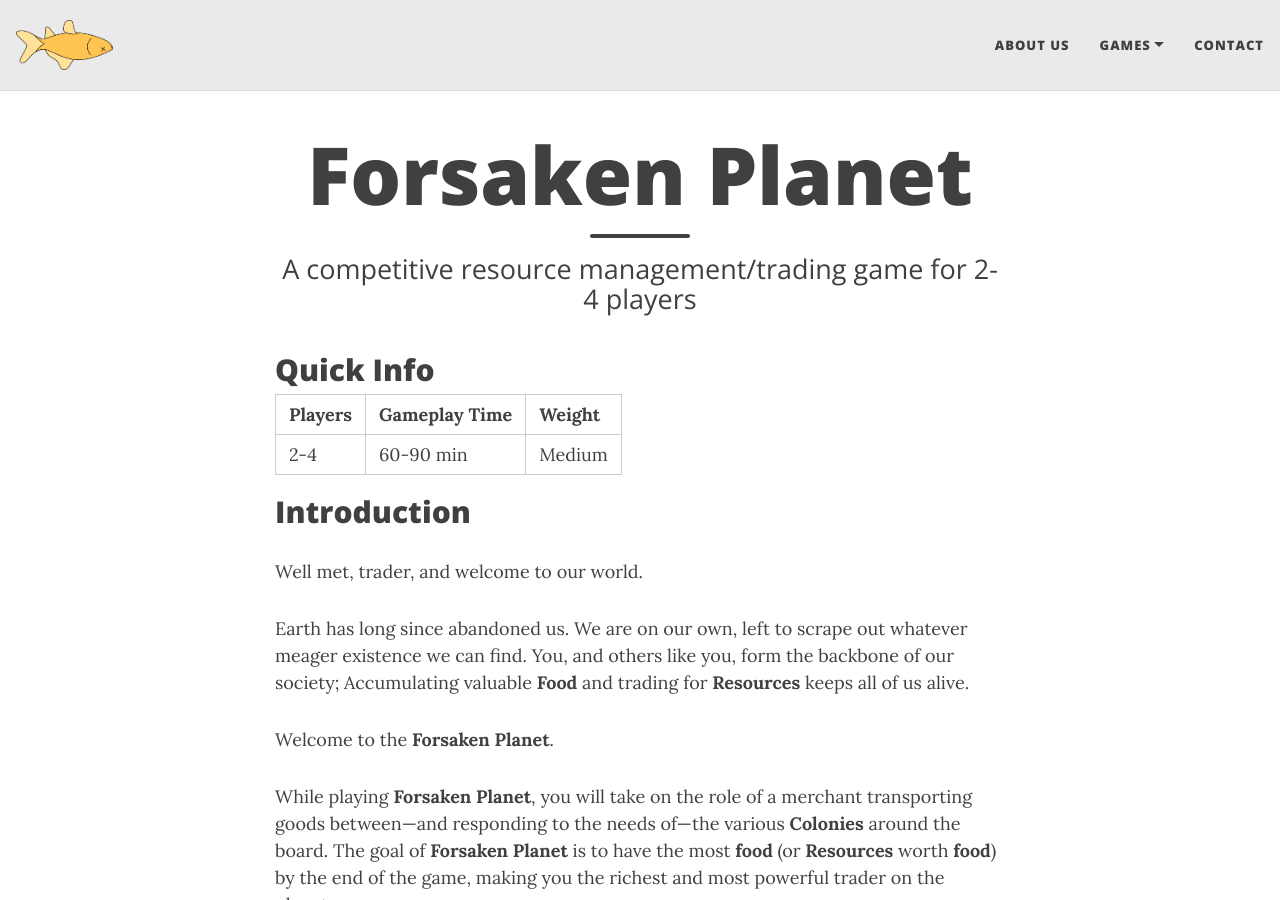
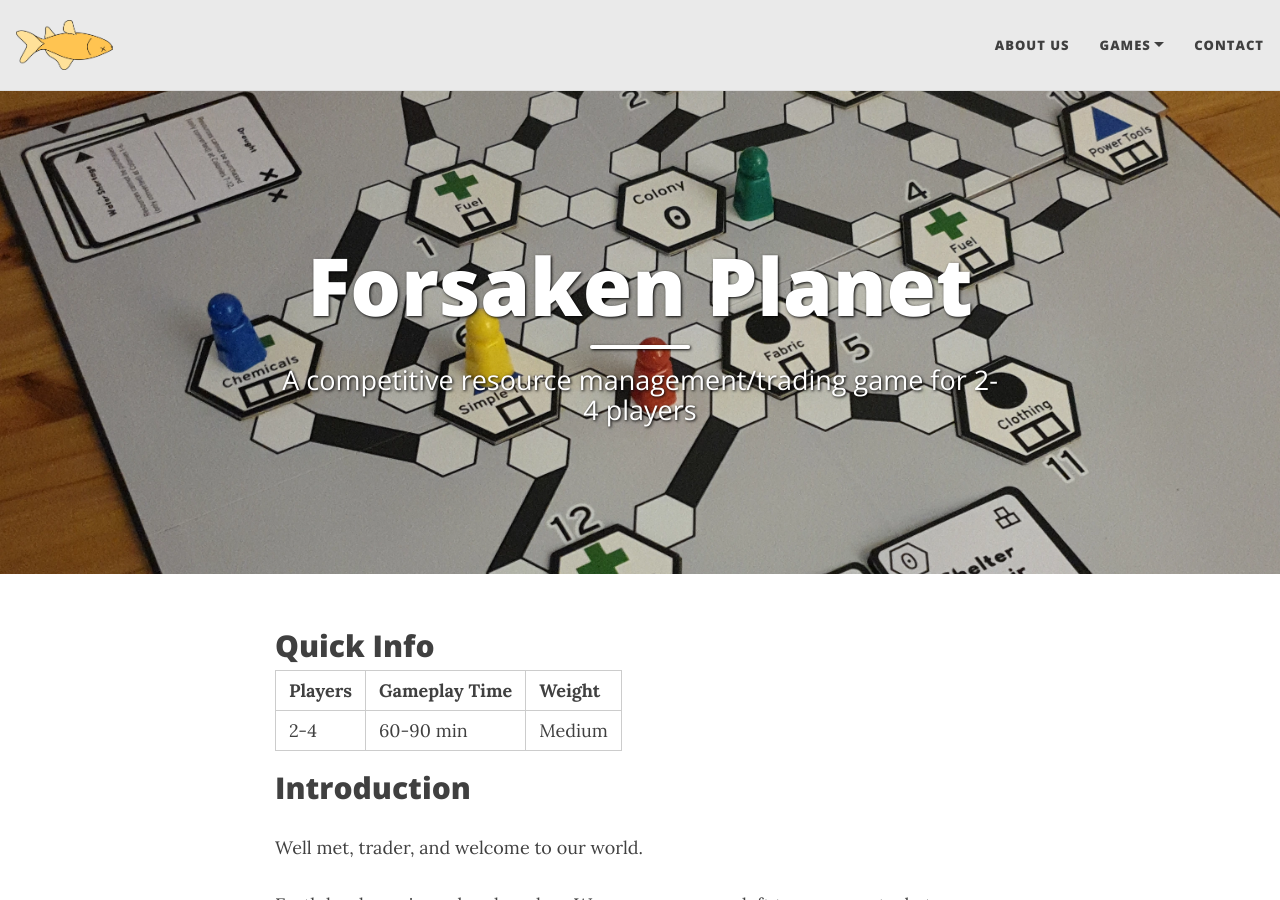
Before and after one commit to Dead-Fish-Games/deadfish.games, a Jekyll site: the page built from forsaken-planet.md, in a window 1280 px wide and 900 px high. Built offline with Jekyll 4.4.1, drawn with Linux system fonts in a browser that asks for light colours; nearby versions of some CDN libraries.

Commit message:
image conversion

```diff
--- a/_config.yml
+++ b/_config.yml
@@ -31,7 +31,7 @@ navbar-links:
 
 # If you want to have an image logo in the top-left corner instead of having the title of the website,
 # then specify the following parameter
-title-img: "/assets/img/dead-fish.png"
+title-img: "/assets/img/dead-fish.webp"
 
 
 # --- Footer social media links --- #
--- a/forsaken-planet.md
+++ b/forsaken-planet.md
@@ -2,6 +2,7 @@
 layout: page
 title: Forsaken Planet
 subtitle: A competitive resource management/trading game for 2-4 players
+cover-img: /assets/img/fp-board.webp
 ---
 
 ## Quick Info
```
Also changed, not shown: assets/img/bgimage.png (deleted), assets/img/dead-fish.png (deleted), assets/img/dead-fish.webp (added), assets/img/fp-board.webp (added).
